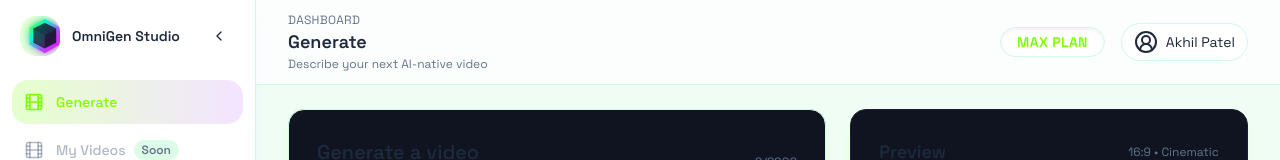
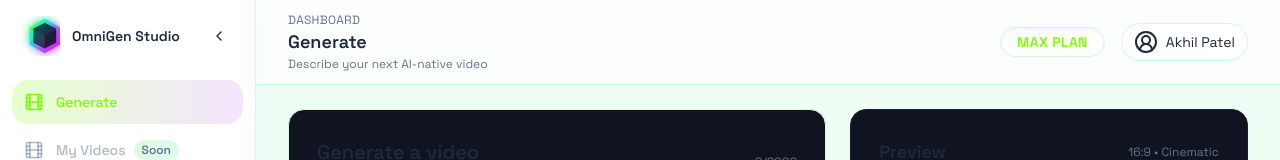
Before and after one commit to ppiont/omnigen, a React app in the folder app/: page /dashboard in a window 1280 px wide. Shown: the top 160 px of the page. Built offline with nearby package versions, Linux system fonts and the light colour scheme; the HTML template or start-up script is replaced by a standard one.

Commit message:
fix: remove wrapper div around Logo in sidebar
- Logo now renders directly without background container
- Cleaner appearance matching the design

```diff
--- a/app/src/components/layout/DashboardLayout.tsx
+++ b/app/src/components/layout/DashboardLayout.tsx
@@ -62,14 +62,7 @@ export const DashboardLayout = ({ title, subtitle, plan = 'max', children }: Das
               <ChevronRight className="h-5 w-5" />
             </button>
           ) : (
-            <div
-              className={cn(
-                'flex h-10 w-10 items-center justify-center rounded-2xl overflow-hidden',
-                isLight ? 'bg-primary/15' : 'bg-primary/25',
-              )}
-            >
-              <Logo size={40} className="flex-shrink-0" />
-            </div>
+            <Logo size={40} />
           )}
           {!isCollapsed && (
             <p className={cn('text-sm font-semibold', isLight ? 'text-light-text' : 'text-foreground')}>OmniGen Studio</p>
```
